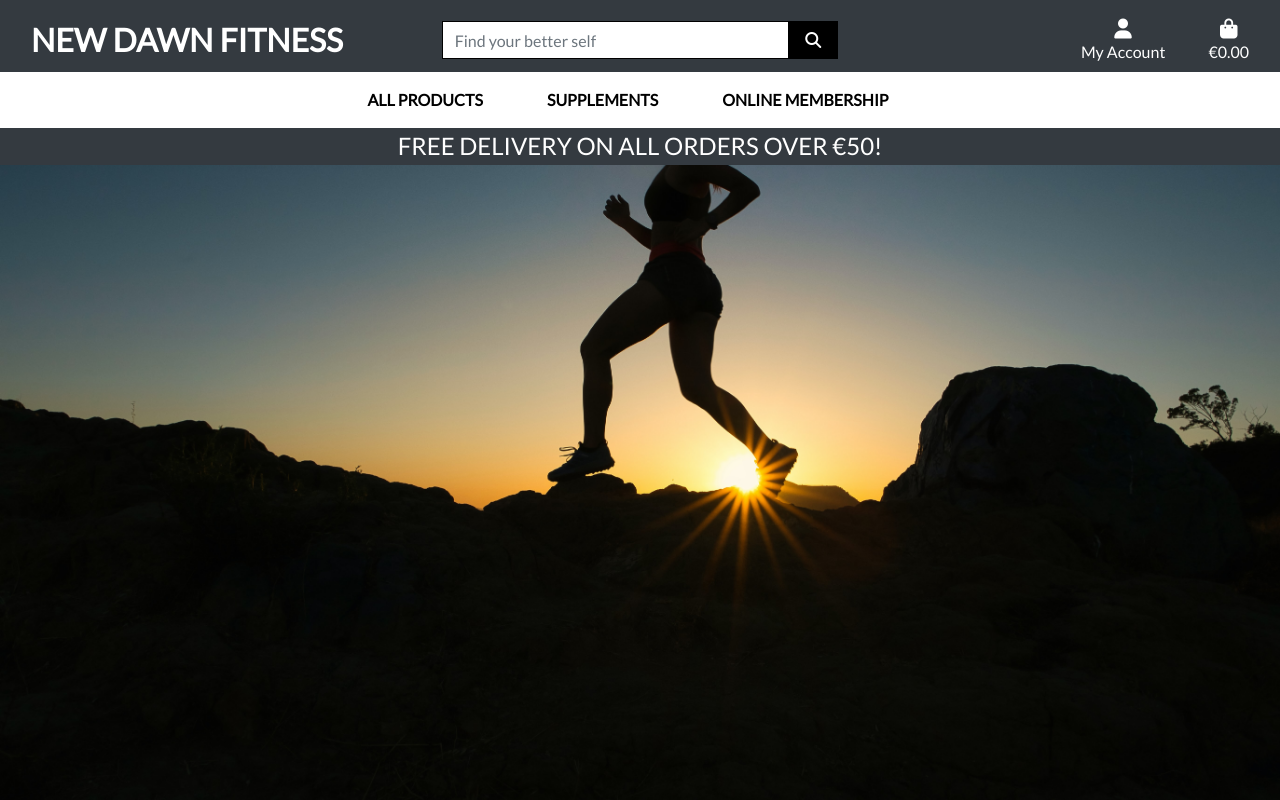
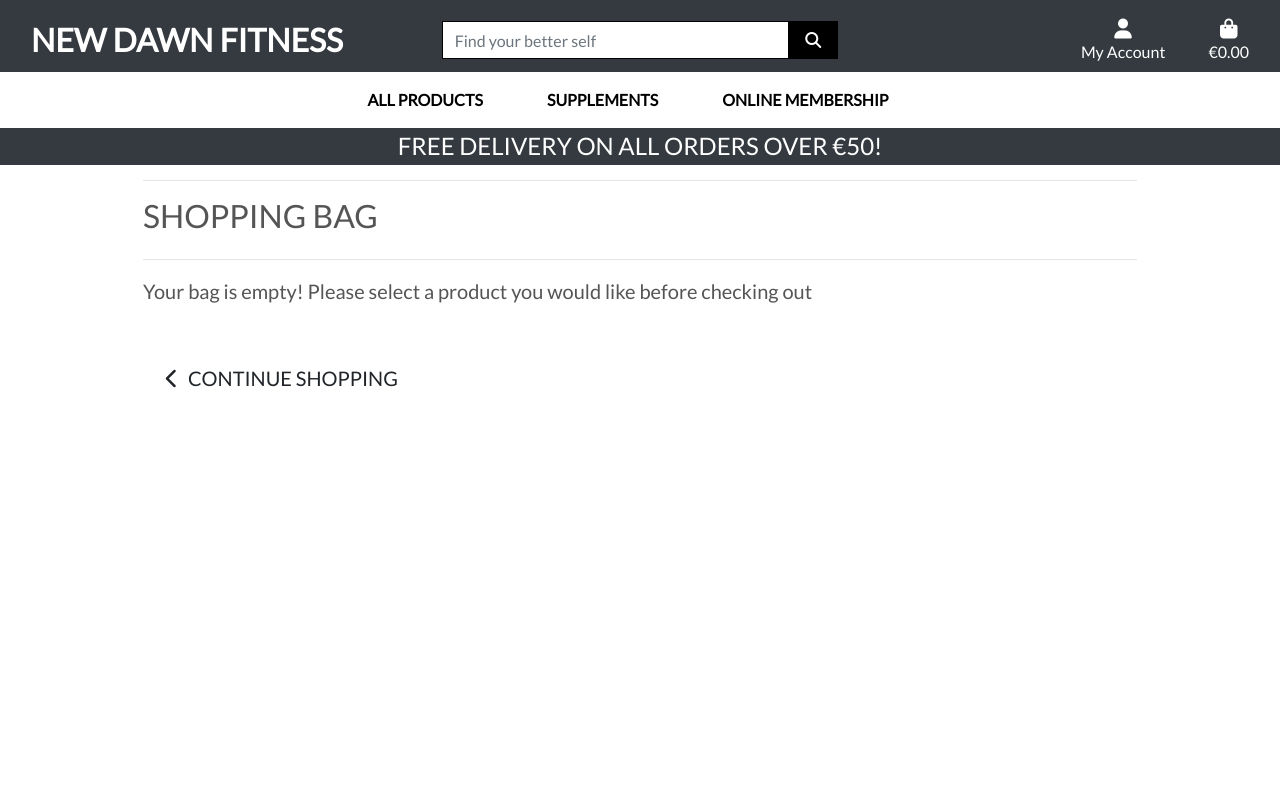
Before and after one commit to Code-Institute-Submissions/colinshaw1-new_dawn_fitness_JanResub, a Django app: page /shoppingbag/ in a window 1280 px wide. Run offline with Django 3.2, Linux system fonts and the light colour scheme; some libraries are stand-ins or nearby versions.

Commit message:
Add checkout if statment to render table if product is selected or instructions if not

```diff
--- a/shoppingbag/templates/bag/bag.html
+++ b/shoppingbag/templates/bag/bag.html
@@ -10,5 +10,37 @@
 {% endblock %}
 
 {% block content %}
+<!-- covers background image -->
+    <div class="overlay"></div>
+    <div class="container mb-2">
+        <!-- row to contain shopping bag heading -->
+        <div class="row">
+            <div class="col">
+                <hr>
+                <h2 class="logo-font mb-4">Shopping Bag</h2>
+                <hr>
+            </div>
+        </div>
+        <!-- second row to contain a table showing back contents -->
+        <div class="row">
+            <div class="col">
+                <!-- django logic to render table  -->
+                <!-- if items in shopping bag table will be rendered -->
+                {% if bag_item %}
+                    <div class="table-responsive rounded"></div>
+                {% else %}
+                    <!-- if not render paragtaph to explain bag is empty -->
+                    <p class="lead mb-5">Your bag is empty! Please select a product you would like before checking out</p>
+                    <!-- links user back to the products page -->
+                    <a href="{% url 'products' %}" class="btn btn-outline-black rounded-0 btn-lg">
+                        <span class="icon">
+                            <i class="fas fa-chevron-left"></i>
+                        </span>
+                        <span class="text-uppercase">Continue Shopping</span>
+                    </a>
+                {% endif %}
+            </div>
+        </div>
+    </div>
 
 {% endblock %}
```
